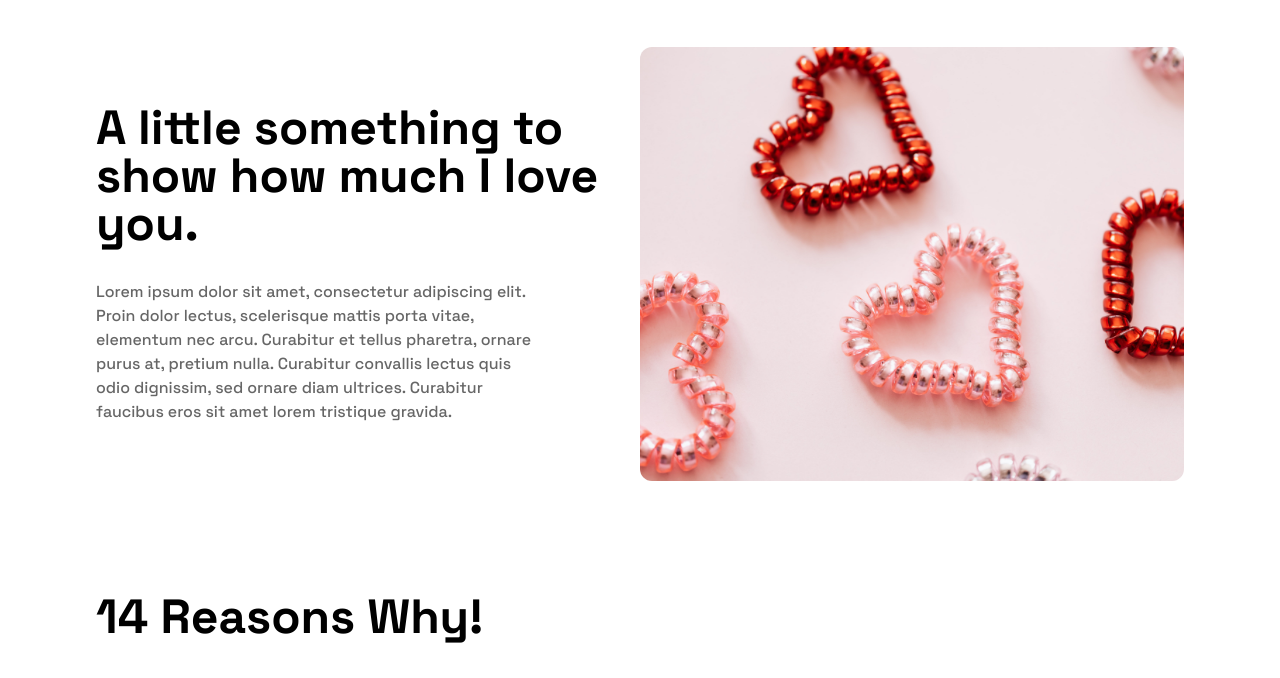
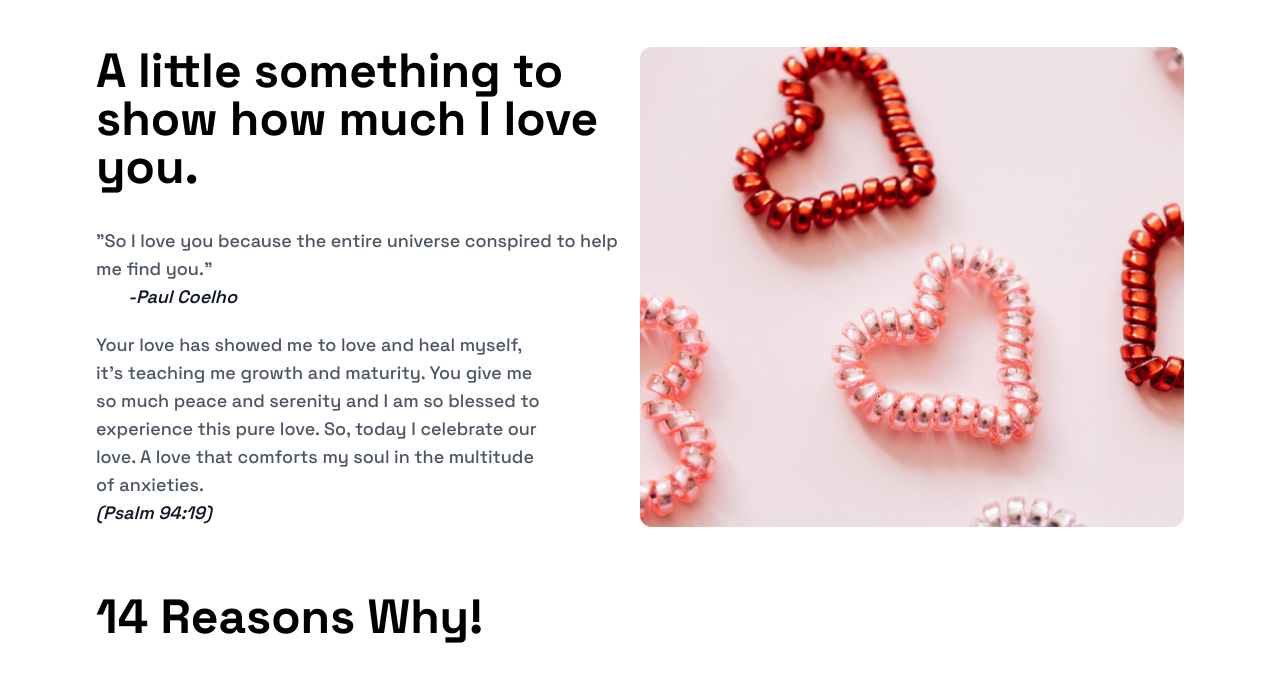
Before and after one commit to jesutobi-world/Valentine, a website: page src/index.html in a window 1280 px wide. Shown: the part 103-781 px from the top of the page. Drawn offline with Linux system fonts and the light colour scheme.

Commit message:
text composition ...

```diff
--- a/src/index.html
+++ b/src/index.html
@@ -16,9 +16,10 @@
             <p class="text-white text-lg font-medium">Happy Valentine's Day</p>
         </nav>
         <section class="w-[90%] lg:w-full h-auto flex flex-col gap-8 lg:gap-0 items-center text-center lg:text-left lg:h-[450px] lg:grid lg:grid-cols-2 lg:items-center lg:pb-4 mb-12 lg:mb-24">
-            <div class="lg:pr-4 flex flex-col gap-8">
-                <h1 class="text-4xl lg:text-5xl font-bold ">A little something to show how much I love you.</h1>
-                <p class="lg:pr-20 text-md opacity-60 font-medium">Lorem ipsum dolor sit amet, consectetur adipiscing elit. Proin dolor lectus, scelerisque mattis porta vitae, elementum nec arcu. Curabitur et tellus pharetra, ornare purus at, pretium nulla. Curabitur convallis lectus quis odio dignissim, sed ornare diam ultrices. Curabitur faucibus eros sit amet lorem tristique gravida.</p>
+            <div class="lg:pr-4 flex flex-col gap-5">
+                <h1 class="text-4xl lg:text-5xl font-bold pb-4">A little something to show how much I love you.</h1>
+                <p class="text-md text-gray-600 font-medium text-lg flex flex-col">"So I love you because the entire universe conspired to help me find you." <span class="text-gray-900 italic lg:pl-8 font-semibold">-Paul Coelho</span></p>
+                <p class="lg:pr-20 text-lg text-gray-600 font-medium flex flex-col">Your love has showed me to love and heal myself, it's teaching  me growth and maturity. You give me so much peace and serenity and I am so blessed to experience this pure love. So, today I celebrate our love. A love that comforts my soul in the multitude of anxieties. <span class="italic text-gray-900 font-semibold">(Psalm 94:19)</span></p>
             </div>
             <div class=" h-[80vw] lg:h-full w-full overflow-hidden rounded-xl">
                 <img src="./images/red-bands.jpg" alt="hero-image" class="h-full w-full object-cover">
```
Also changed, not shown: src/output.css.
